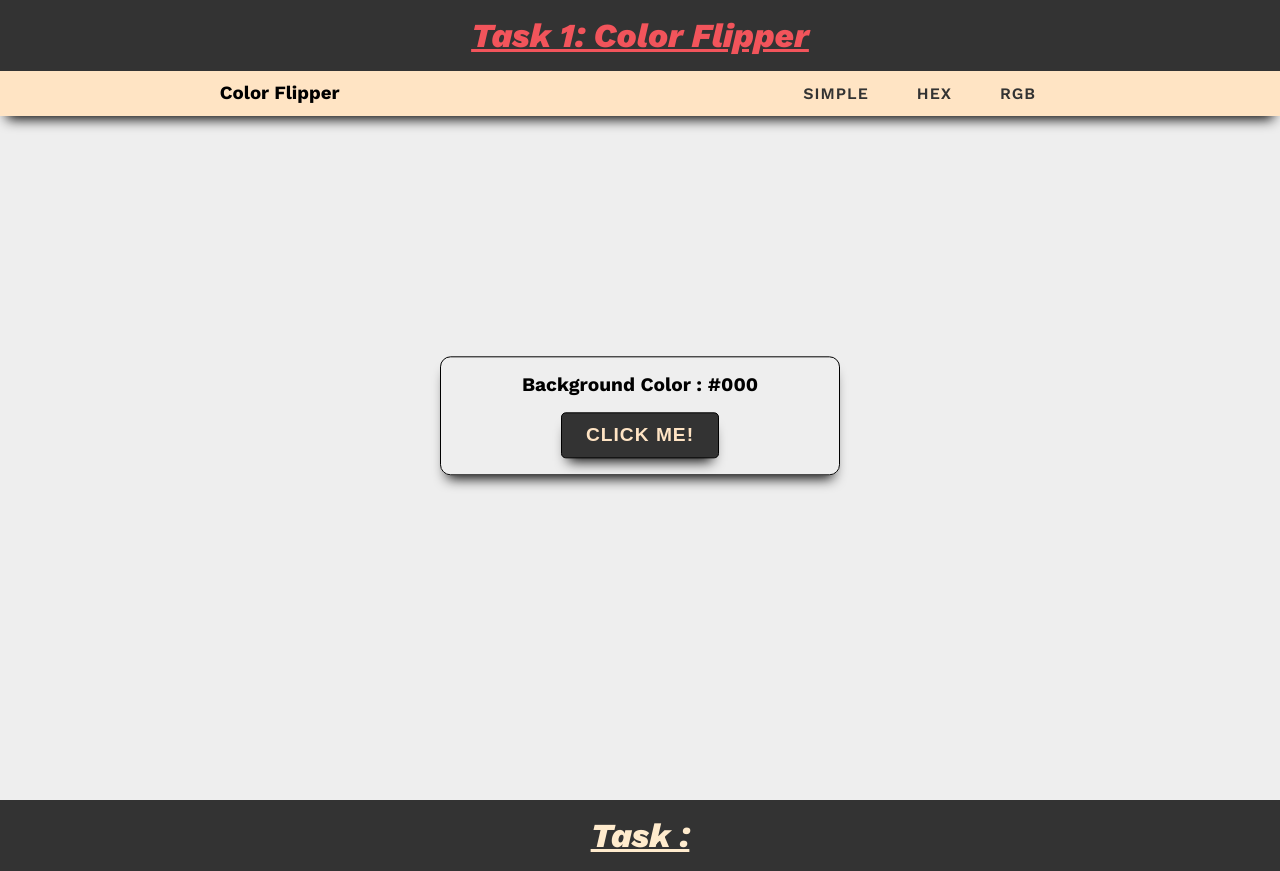
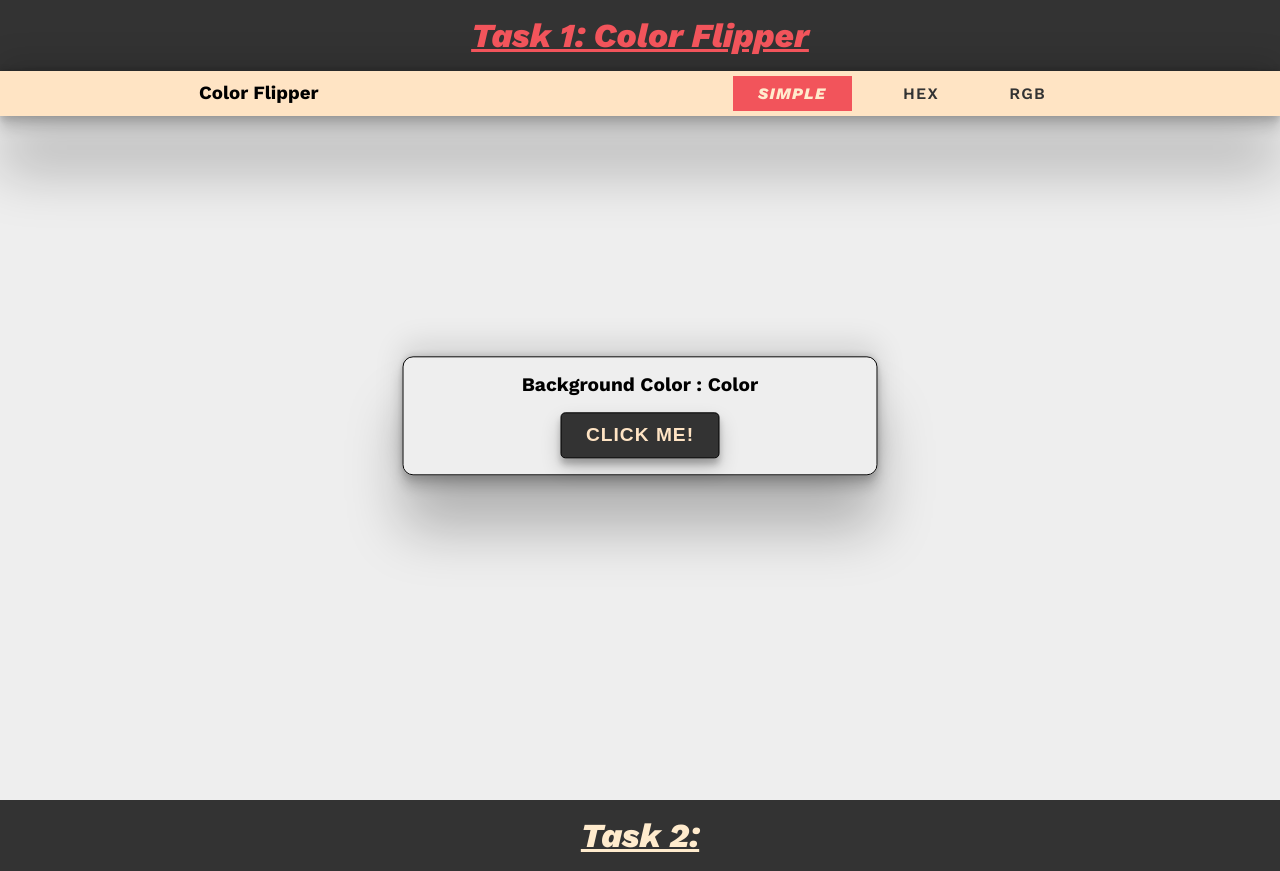
Before and after one commit to Arvitrik/fiveKa, a plain HTML site: page Tasks/SetA.html in a window 1280 px wide. Drawn offline with nearby package versions, Linux system fonts and the light colour scheme.

Commit message:
Add files via upload

```diff
--- a/Tasks/SetA.html
+++ b/Tasks/SetA.html
@@ -27,14 +27,35 @@
             <nav class="main-nav__cF">
               <h3 class="heading__cF">Color Flipper</h3>
               <ul class="links__cF">
-                <li><a href="#" class="cFOption simpleCF">Simple</a></li>
-                <li><a href="#" class="cFOption hexCF">hex</a></li>
-                <li><a href="#" class="cFOption rgbCF">rgb</a></li>
+                <li>
+                  <a
+                    href="#"
+                    class="cFOption simpleCF active"
+                    onClick="optionActive(this)"
+                    >Simple</a
+                  >
+                </li>
+                <li>
+                  <a
+                    href="#"
+                    class="cFOption hexCF"
+                    onClick="optionActive(this)"
+                    >hex</a
+                  >
+                </li>
+                <li>
+                  <a
+                    href="#"
+                    class="cFOption rgbCF"
+                    onClick="optionActive(this)"
+                    >rgb</a
+                  >
+                </li>
               </ul>
             </nav>
             <div class="container--body__cF">
               <h3>
-                Background Color : <span class="span-color__cF">#000</span>
+                Background Color : <span class="span-color__cF">Color</span>
               </h3>
               <button class="btn btn__cF" id="btnCF">click me!</button>
             </div>
@@ -47,10 +68,11 @@
       <!-- Start of Next Section -->
 
       <section class="sections set-2">
-        <header class="heading">Task :</header>
+        <header class="heading">Task 2:</header>
         <div class="set--container"></div>
       </section>
       <!-- End of  Section -->
+
       <!-- Start of Next Section -->
       <section class="sections set-3"></section>
       <!-- End of  Section -->
--- a/script/SetA.js
+++ b/script/SetA.js
@@ -1,12 +1,16 @@
-// Task 1 - Color Flipper
+//...................................................................
+//.....................  Task 1 - Color Flipper .....................
+//...................................................................
 
 // UI Components
+
 const textColor = document.querySelector(".span-color__cF");
 const btn = document.querySelector(".btn__cF");
 const bg = document.querySelector(".set-1");
 const links = document.querySelectorAll(".cFOption");
 
 // Color Selectors
+
 const simple = [
   "aliceblue",
   "antiquewhite",
@@ -22,41 +26,15 @@ const simple = [
 const hex = [0, 1, 2, 3, 4, 5, 6, 7, 8, 9, "a", "b", "c", "d", "e", "f"];
 const rgb = [0, 1, 2, 3, 4, 5, 6, 7, 8, 9, 10, 11, 12, 13, 14, 15];
 
-// Check for type of output - hex, rgb or simple
-links.forEach((link) => {
-  //   console.log(link); --- Testing for values
-  link.addEventListener("click", (evt) => {
-    let evtCL = evt.currentTarget.classList;
-    // console.log(evtCL); --- Testing for values
-    evtCL.add("active");
-  });
-});
+// Function Declarations
 
-// Event Listener for the Button to generate colors
-btn.addEventListener("click", () => {
-  links.forEach((link) => {
-    if (link.classList.contains("active")) {
-      //   console.log(link);
-      if (link.classList.contains("hexCF")) {
-        hexColor();
-      } else if (link.classList.contains("rgbCF")) {
-        rgbColor();
-      } else {
-        simpleColor();
-      }
-    } else {
-      simpleColor();
-    }
-  });
-});
-
-// Function Declarations
 function hexColor() {
   let colr = "#";
-  for (i = 0; i < 6; i++) {
+  for (i = 0; i <= 5; i++) {
     colr += hex[randomColr(hex)];
   }
   textColor.textContent = colr;
+  // console.log(colr, textColor);
   bg.style.backgroundColor = colr;
 }
 
@@ -82,3 +60,34 @@ let randomColr = (input) => {
     return Math.floor(Math.random() * input.length);
   }
 };
+
+// Output format - hex, rgb or simple (default)
+
+function optionActive(evt) {
+  for (let i = 0; i < links.length; i++) {
+    links[i].classList.remove("active");
+    if (links[i].classList === evt.classList) evt.classList.add("active");
+  }
+}
+
+// Just click on button
+
+btn.addEventListener("click", (evt) => {
+  evt.preventDefault(); // To prevent page refresh
+  links.forEach((link) => {
+    if (link.classList.contains("active")) {
+      //   console.log(link, link.classList);
+      if (link.classList.contains("hexCF")) {
+        hexColor();
+      } else if (link.classList.contains("rgbCF")) {
+        rgbColor();
+      } else if (link.classList.contains("simpleCF")) {
+        simpleColor();
+      }
+    }
+  });
+});
+
+//...................................................................
+//.....................  Task 2 - Color Flipper .....................
+//...................................................................
--- a/styles/SetA.css
+++ b/styles/SetA.css
@@ -43,11 +43,11 @@ ul li {
 ul li a {
   text-decoration: none;
   display: block;
-  padding: 0.5rem;
+  padding: 0.5rem 1.2rem;
   margin: 0 0.7rem;
   font-size: 1rem;
   text-transform: uppercase;
-  letter-spacing: 1px;
+  letter-spacing: 1.2px;
   font-weight: 600;
   color: #333;
   transition: all 0.5s linear;
@@ -55,6 +55,8 @@ ul li a {
 
 ul li a:hover {
   font-style: italic;
+  padding-left: 1.6rem;
+  padding-right: 1.6rem;
   font-weight: 800;
   background-color: #8c5e58;
   color: aquamarine;
@@ -62,6 +64,8 @@ ul li a:hover {
 
 .active {
   font-style: italic;
+  padding-left: 1.6rem;
+  padding-right: 1.6rem;
   font-weight: 800;
   background-color: #f2545b;
   color: blanchedalmond;
@@ -73,16 +77,34 @@ ul li a:hover {
   font-weight: 700;
   font-size: 1.2rem;
   letter-spacing: 1px;
+  cursor: pointer;
   border: 1px solid black;
   border-radius: 0.3rem;
-  -webkit-box-shadow: 0px 10px 13px -7px #000000,
-    3px 3px 4px 8px rgba(0, 0, 0, 0);
-  box-shadow: 0px 10px 13px -7px #000000, 3px 3px 4px 8px rgba(0, 0, 0, 0);
+  transition: all 0.7s ease-in-out;
+  -webkit-box-shadow: rgba(0, 0, 0, 0.19) 0px 10px 20px,
+    rgba(0, 0, 0, 0.23) 0px 6px 6px;
+  box-shadow: rgba(0, 0, 0, 0.19) 0px 10px 20px, rgba(0, 0, 0, 0.23) 0px 6px 6px;
+  /* box-shadow: rgb(38, 57, 77) 0px 20px 30px -10px;
+  -webkit-box-shadow: rgb(38, 57, 77) 0px 20px 30px -10px; */
 }
+
+.btn:hover,
+.btn:active {
+  font-weight: 900;
+  font-style: italic;
+  -webkit-box-shadow: rgba(0, 0, 0, 0.25) 0px 14px 28px,
+    rgba(0, 0, 0, 0.22) 0px 10px 10px;
+  box-shadow: rgba(0, 0, 0, 0.25) 0px 14px 28px,
+    rgba(0, 0, 0, 0.22) 0px 10px 10px;
+}
+
+/* .............................................
+......................... TASK 1 ...............
+................................................ */
 
 /* Task 1 Specific */
 .set-1 {
-  height: 100vh;
+  min-height: 100vh;
 }
 
 .btn__cF {
@@ -92,35 +114,42 @@ ul li a:hover {
 
 .main-nav__cF {
   display: flex;
+  flex-wrap: wrap; /* Wrap nav bar options on smaller screen */
   align-items: center;
   background-color: bisque;
   justify-content: space-around;
-  -webkit-box-shadow: 0px 10px 13px -7px #000000,
+  box-shadow: rgba(0, 0, 0, 0.25) 0px 54px 55px,
+    rgba(0, 0, 0, 0.12) 0px -12px 30px, rgba(0, 0, 0, 0.12) 0px 4px 6px,
+    rgba(0, 0, 0, 0.17) 0px 12px 13px, rgba(0, 0, 0, 0.09) 0px -3px 5px;
+  -webkit-box-shadow: rgba(0, 0, 0, 0.25) 0px 54px 55px,
+    rgba(0, 0, 0, 0.12) 0px -12px 30px, rgba(0, 0, 0, 0.12) 0px 4px 6px,
+    rgba(0, 0, 0, 0.17) 0px 12px 13px, rgba(0, 0, 0, 0.09) 0px -3px 5px;
+  /* -webkit-box-shadow: 0px 10px 13px -7px #000000,
     3px 3px 4px 8px rgba(0, 0, 0, 0);
-  box-shadow: 0px 10px 13px -7px #000000, 3px 3px 4px 8px rgba(0, 0, 0, 0);
+  box-shadow: 0px 10px 13px -7px #000000, 3px 3px 4px 8px rgba(0, 0, 0, 0); */
 }
 
 .links__cF {
   display: flex;
+  flex-wrap: wrap-reverse; /* Reverse wrap options on smaller screen */
   align-items: center;
   justify-content: space-evenly;
 }
 
 .container--body__cF {
-  width: 400px;
+  width: 350px;
   background-color: transparent;
-  position: absolute;
-  top: 50%;
-  left: 50%;
-  transform: translate(-50%, -50%);
   border: 1px solid black;
   border-radius: 0.66rem;
   margin: 1rem auto;
   text-align: center;
   padding: 1rem;
-  -webkit-box-shadow: 0px 10px 13px -7px #000000,
-    3px 3px 4px 8px rgba(0, 0, 0, 0);
-  box-shadow: 0px 10px 13px -7px #000000, 3px 3px 4px 8px rgba(0, 0, 0, 0);
+  -webkit-box-shadow: rgba(0, 0, 0, 0.25) 0px 54px 55px,
+    rgba(0, 0, 0, 0.12) 0px -12px 30px, rgba(0, 0, 0, 0.12) 0px 4px 6px,
+    rgba(0, 0, 0, 0.17) 0px 12px 13px, rgba(0, 0, 0, 0.09) 0px -3px 5px;
+  box-shadow: rgba(0, 0, 0, 0.25) 0px 54px 55px,
+    rgba(0, 0, 0, 0.12) 0px -12px 30px, rgba(0, 0, 0, 0.12) 0px 4px 6px,
+    rgba(0, 0, 0, 0.17) 0px 12px 13px, rgba(0, 0, 0, 0.09) 0px -3px 5px;
 }
 
 .container--body__cF h3 {
@@ -128,3 +157,18 @@ ul li a:hover {
   font-weight: 700;
   margin-bottom: 1rem;
 }
+
+/* On bigger screen set button and its container in center */
+@media screen and (min-width: 554px) {
+  .container--body__cF {
+    width: 475px;
+    position: absolute;
+    top: 50%;
+    left: 50%;
+    transform: translate(-50%, -50%);
+  }
+}
+
+/* .............................................
+......................... TASK 2 ...............
+................................................ */
```
